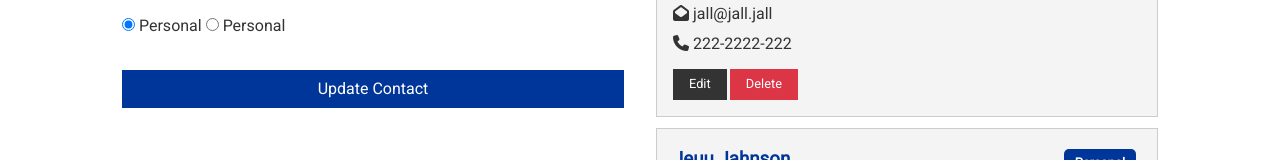
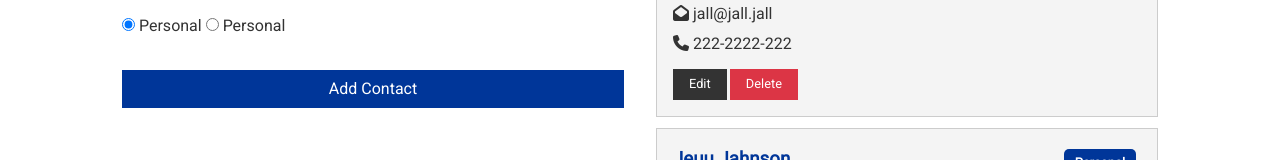
Before and after one commit to WilsonNet/contactkeeper, a React (Create React App) app in the folder client/: page / in a window 1280 px wide. Shown: the part 338-498 px from the top of the page. Built offline with nearby package versions, Linux system fonts and the light colour scheme.

Commit message:
Button nows clear

```diff
--- a/client/src/components/contacts/ContactForm.js
+++ b/client/src/components/contacts/ContactForm.js
@@ -4,7 +4,7 @@ import ContactContext from '../../context/contact/contactContext';
 const ContactForm = () => {
   const contactContext = useContext(ContactContext);
 
-  const { addContact, current } = contactContext;
+  const { addContact, clearCurrent, current } = contactContext;
 
   useEffect(() => {
     if (current !== null) {
@@ -41,9 +41,16 @@ const ContactForm = () => {
       type: 'personal'
     });
   };
+
+  const clearAll = () => {
+    clearCurrent();
+  };
+
   return (
     <form onSubmit={onSubmit}>
-      <h2 className="text-primary">{current ? 'Edit Contact' : 'Add Contact'}</h2>
+      <h2 className="text-primary">
+        {current ? 'Edit Contact' : 'Add Contact'}
+      </h2>
       <input
         type="text"
         name="name"
@@ -85,10 +92,17 @@ const ContactForm = () => {
       <div>
         <input
           type="submit"
-          value={current ? 'Add Contact' : 'Update Contact'}
+          value={current ? 'Update Contact' : 'Add Contact'}
           className="btn btn-primary btn-block"
         />
       </div>
+      {current && (
+        <div>
+          <button className="btn btn-light btn-block" onClick={clearAll}>
+            Clear
+          </button>
+        </div>
+      )}
     </form>
   );
 };
```
